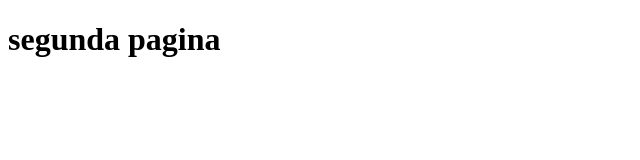
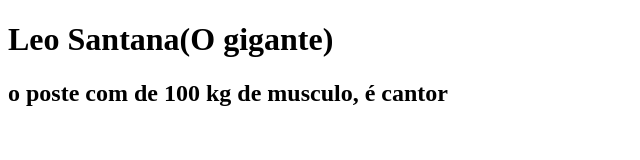
Before and after one commit to anatalie838-lab/aula-git-github-2-dupla, a plain HTML site: page segunda-pagina.html in a window 1280 px wide. Shown: the whole page, without its empty margins (0-640 px from the left). Drawn offline with Linux system fonts and the light colour scheme.

Commit message:
segunda pagina

```diff
--- a/segunda-pagina.html
+++ b/segunda-pagina.html
@@ -3,10 +3,11 @@
 <head>
     <meta charset="UTF-8">
     <meta name="viewport" content="width=device-width, initial-scale=1.0">
-    <title>Document</title>
+    <title>Leo Santana</title>
     <link rel="stylesheet" href="segunda-pagina.html">
 </head>
 <body class="body-segunda-pagina">
-    <h1>segunda pagina</h1>
+    <h1>Leo Santana(O gigante)</h1>
+    <h2>o poste com de 100 kg de musculo, é cantor</h2>
 </body>
 </html>
```
